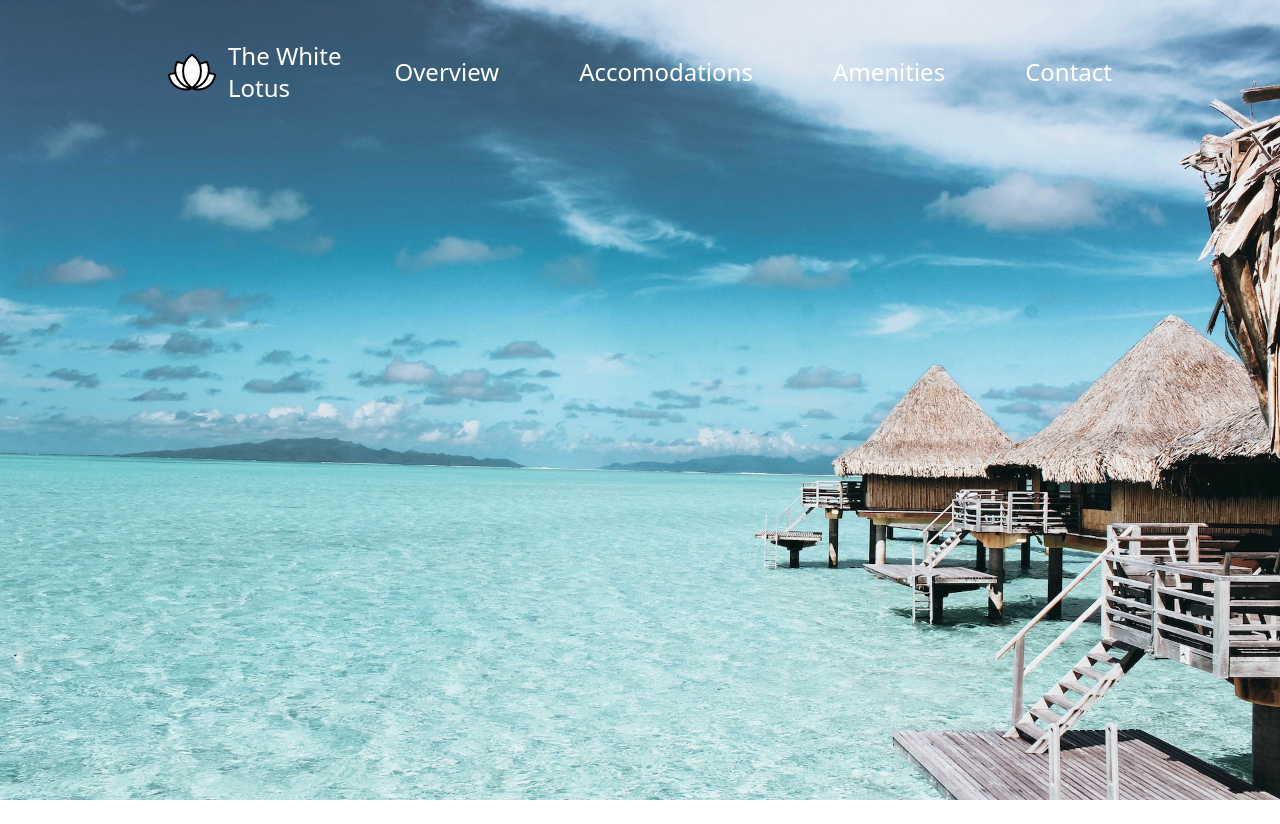
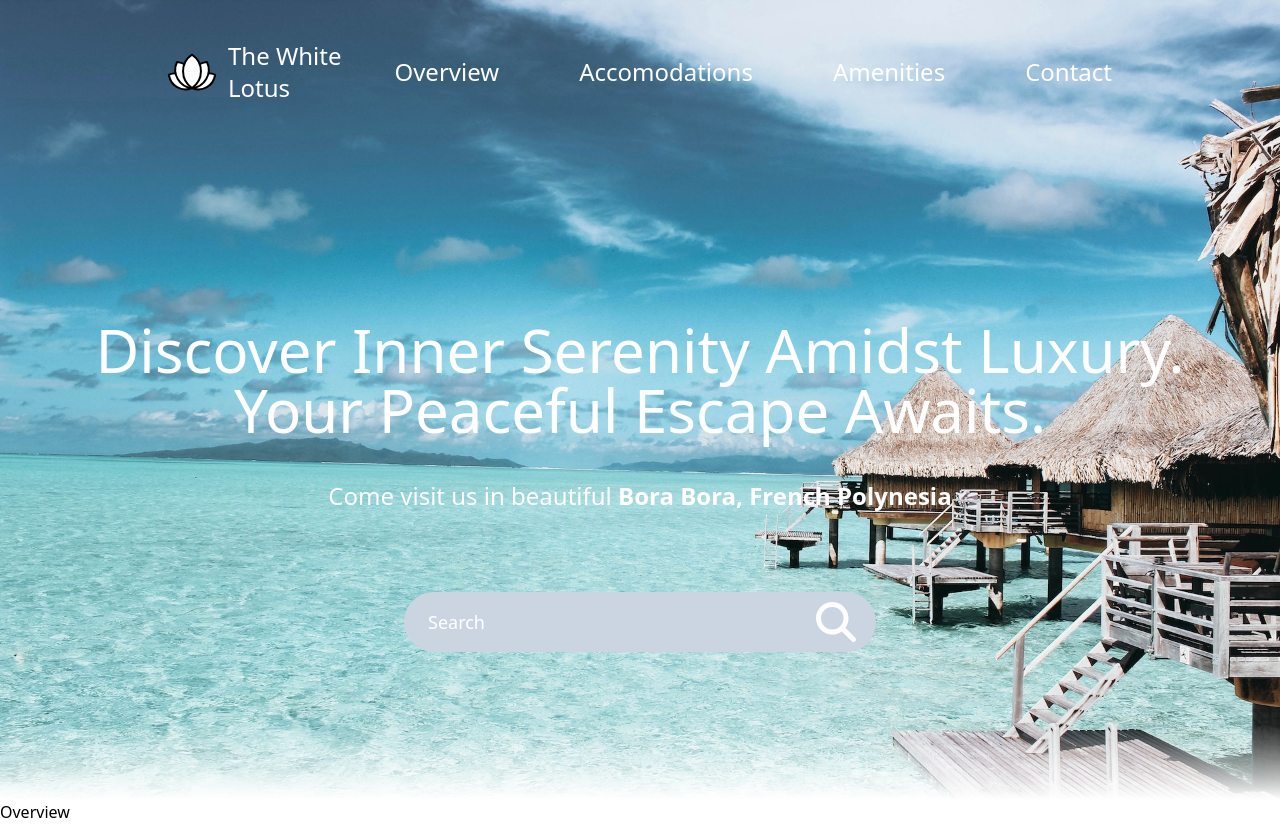
Before and after one commit to DustyDogCodex/white-lotus, a React (Vite) app: page / in a window 1280 px wide. Before the commit the page ends 800 px from the top, so only its background shows below. Built offline with nearby package versions, Linux system fonts and the light colour scheme; the HTML template or start-up script is replaced by a standard one.

Commit message:
finished hero section. Add a nice smoky effect on the bottom, very happy with that. Working on overview next

```diff
--- a/src/App.tsx
+++ b/src/App.tsx
@@ -3,6 +3,7 @@ import { useState } from 'react'
 import useMediaQuery from './hooks/useMediaQuery'
 import Hero from './components/Hero'
 import NavBar from './components/NavBar'
+import Overview from './components/Overview'
 
 function App() {
     //using state to identify the current page the user is browser
@@ -19,6 +20,7 @@ function App() {
                 setCurrentPage={setCurrentPage}
             />
             <Hero />
+            <Overview />
         </>
     )
 }
--- a/src/components/Hero.tsx
+++ b/src/components/Hero.tsx
@@ -1,9 +1,65 @@
+import { motion } from "framer-motion"
+import searchIcon from '../assets/searchIcon.svg'
+
 function Hero() {
     return (
         <div
-            className="h-screen relative flex flex-col items-center bg-hero-bg-img bg-cover"
+            className="h-screen flex flex-col items-center bg-hero-bg-img bg-cover"
         >
+            <motion.div
+                className="text-3xl md:text-6xl mt-40 md:mt-80 text-center text-white flex flex-col"
+                initial="hidden"
+                whileInView="visible"
+                viewport={{ once: true, amount: 0.5 }}
+                transition={{ duration: 0.75 }}
+                variants={{
+                    hidden: { opacity: 0, y: -50 },
+                    visible: { opacity: 1, y: 0}
+                }}
+            >
+                <span>Discover Inner Serenity Amidst Luxury.</span>
+                <span>Your Peaceful Escape Awaits.</span>
+            </motion.div>
 
+            <motion.div
+                className="text-lg md:text-2xl mt-10 text-center text-white"
+                initial="hidden"
+                whileInView="visible"
+                viewport={{ once: true, amount: 0.5 }}
+                transition={{ duration: 0.75, delay: 0.5 }}
+                variants={{
+                    hidden: { opacity: 0, y: -50 },
+                    visible: { opacity: 1, y: 0}
+                }}
+            >
+                Come visit us in beautiful <span className="font-bold hover:bg-gradient-to-r from-red-500 via-orange-400 to-amber-500 hover:bg-clip-text hover:text-transparent transition duration-500">Bora Bora, French Polynesia</span>
+            </motion.div>
+
+            <motion.div
+                className="relative text-2xl mt-20 w-full md:w-2/5 text-center text-white flex items-center justify-center"
+                initial="hidden"
+                whileInView="visible"
+                viewport={{ once: true, amount: 0.5 }}
+                transition={{ duration: 0.75, delay: 1 }}
+                variants={{
+                    hidden: { opacity: 0, y: 100 },
+                    visible: { opacity: 1, y: 0}
+                }}
+            >
+                <input
+                    type="text"
+                    placeholder="Search"
+                    className="rounded-full w-full pl-6 pr-18 py-4 mx-5 bg-slate-300 outline-none text-white text-lg placeholder-white"
+                />
+                <img
+                    src={searchIcon}
+                    alt="search icon"
+                    className="h-10 w-10 absolute right-10 cursor-pointer"
+                />
+            </motion.div>
+
+            {/* this div adds a white smoke rising from the bottom effect which looks reallllllly coooooooooooooool */}
+            <div className="absolute h-[75px] xs:h-[200px] bottom-0 w-full bg-[linear-gradient(180deg,_#ffffff00_0%,_#FFF_100%)]" />
         </div>
     )
 }
--- /dev/null
+++ b/src/components/Overview.tsx
@@ -0,0 +1,7 @@
+function Overview() {
+    return (
+        <div>Overview</div>
+    )
+}
+
+export default Overview
```
Also changed, not shown: src/assets/SearchIcon.svg (added).
